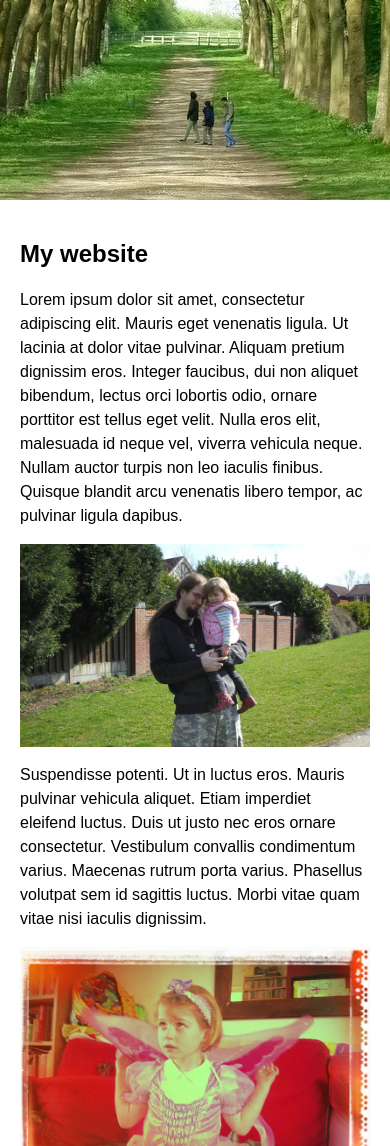
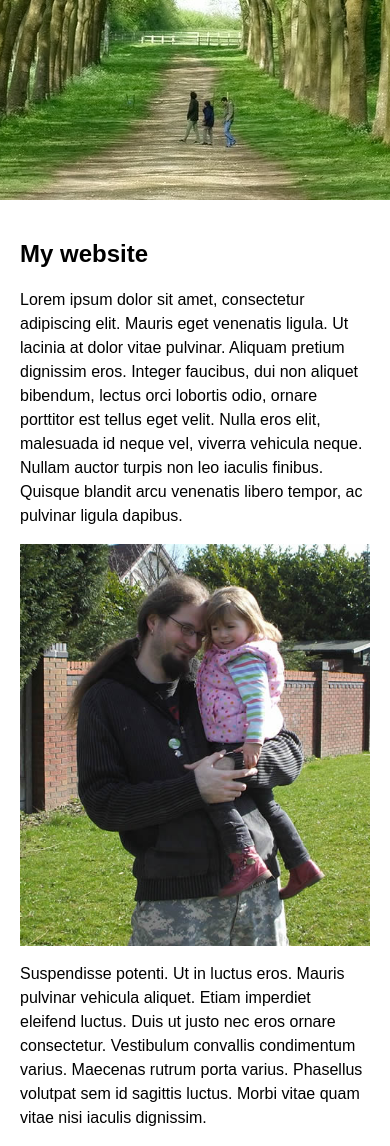
Before and after one commit to gurkaran321/HTML-MDN, a plain HTML site: page Multimedia and Embedding/not-responsive.html in a window 390 px wide. Shown: the top 1146 px of the page. Drawn offline with Linux system fonts and the light colour scheme.

Commit message:
Update not-responsive.html
Used <picture> tag in HTML to make responsive images No CSS !

```diff
--- a/Multimedia and Embedding/not-responsive.html
+++ b/Multimedia and Embedding/not-responsive.html
@@ -5,6 +5,7 @@
   <head>
     <meta charset="utf-8">
     <title>Not responsive demo</title>
+    <meta name="viewport" content="width=device-width, initial-scale=1">
     <style>
       html {
         font-family: sans-serif;
@@ -48,8 +49,13 @@
         <h1>My website</h1>
 
         <p>Lorem ipsum dolor sit amet, consectetur adipiscing elit. Mauris eget venenatis ligula. Ut lacinia at dolor vitae pulvinar. Aliquam pretium dignissim eros. Integer faucibus, dui non aliquet bibendum, lectus orci lobortis odio, ornare porttitor est tellus eget velit. Nulla eros elit, malesuada id neque vel, viverra vehicula neque. Nullam auctor turpis non leo iaculis finibus. Quisque blandit arcu venenatis libero tempor, ac pulvinar ligula dapibus.</p>
+        <!---->
+        <picture>
+          <source srcset="elva-480w.jpg" media="(max-width:799px)" type="image/jpg">
+          <source srcset="elva-800w.jpg" media="(min-width:800px)" type="image/jpg">
+          <img src="elva-fairy-800w.jpg" alt="Chris standing up holding his daughter Elva">
 
-        <img src="elva-800w.jpg" alt="Chris standing up holding his daughter Elva">
+      </picture>
 
         <p>Suspendisse potenti. Ut in luctus eros. Mauris pulvinar vehicula aliquet. Etiam imperdiet eleifend luctus. Duis ut justo nec eros ornare consectetur. Vestibulum convallis condimentum varius. Maecenas rutrum porta varius. Phasellus volutpat sem id sagittis luctus. Morbi vitae quam vitae nisi iaculis dignissim.</p>
 
```
